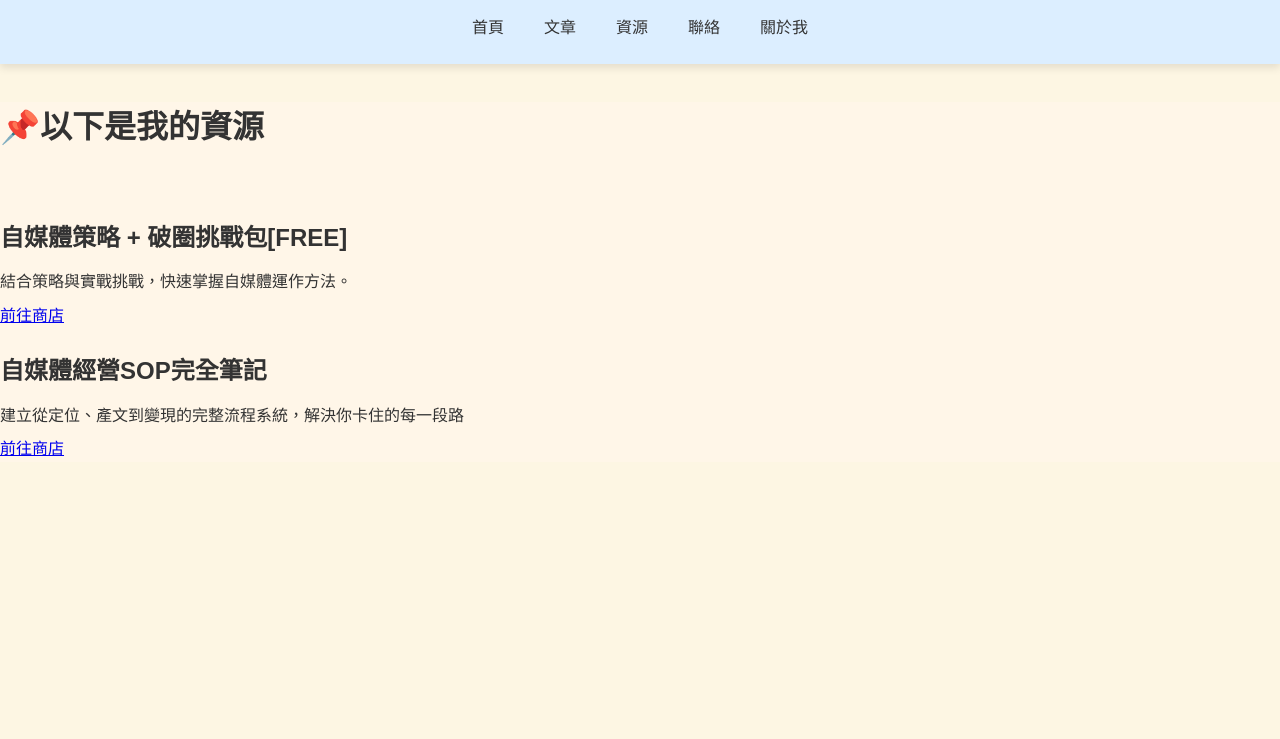
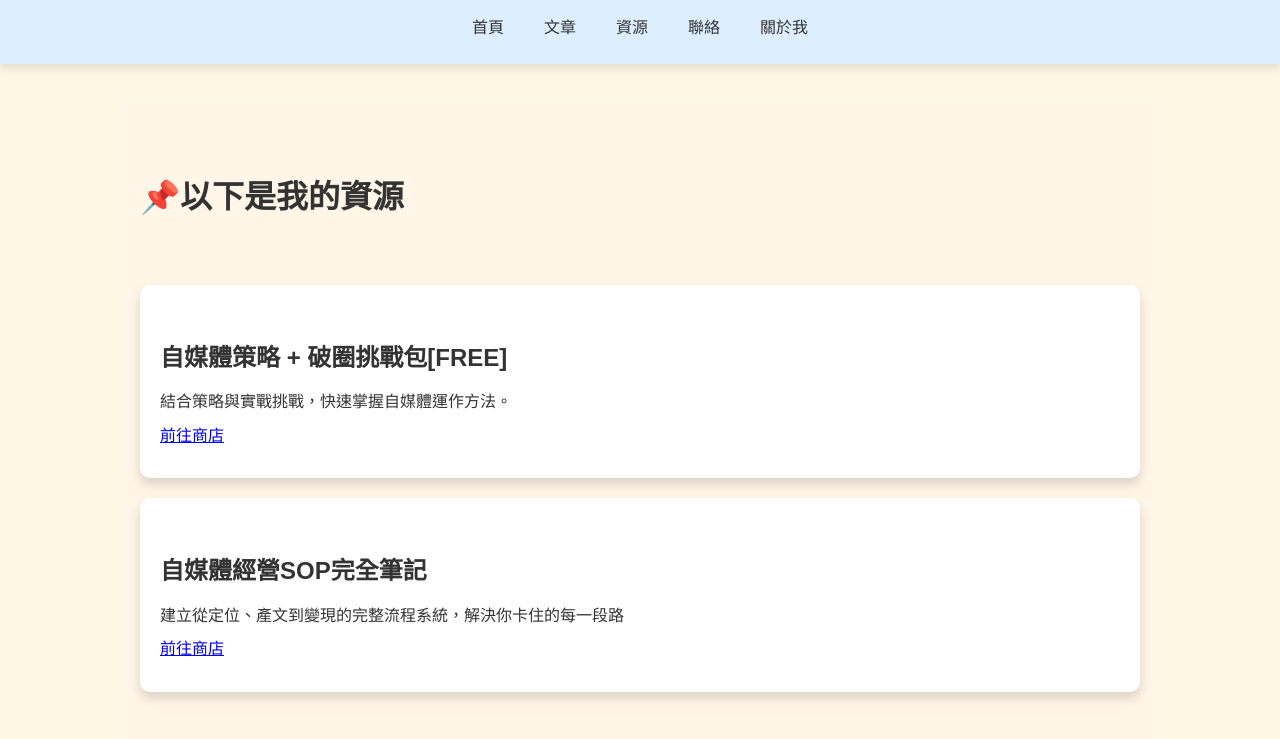
Before and after one commit to KenHAI666/Runing9TO5, a Jekyll site: the page built from resources.md, in a window 1280 px wide. Shown: the top 739 px of the page. Built offline with Jekyll 4.4.1, drawn with Linux system fonts in a browser that asks for light colours.

Commit message:
Update resources.md

```diff
--- a/resources.md
+++ b/resources.md
@@ -5,15 +5,15 @@ description: K叔整理的自媒體經營資源，包括工具、範例與教學
 keywords: 自媒體, 資源, 工具, 教學, K叔
 ---
 
-<div class=".card-section" style="background:#fff6e8;">
+<div class="card-section" style="background:#fff6e8;">
 <H1>📌以下是我的資源</H1> <br>
-<div class=".card-section-1">
+<div class="card-section-1">
   <h2>自媒體策略 + 破圈挑戰包[FREE] </h2>
   <p>結合策略與實戰挑戰，快速掌握自媒體運作方法。</p>
   <a href="https://portaly.cc/Uncleken/product/jXFxr1YZGMN04GIL8uiE" target="_blank" class="btn">前往商店</a>
 </div>
 
-<div class=".card-section-1">
+<div class="card-section-1">
   <h2>自媒體經營SOP完全筆記 </h2>
   <p>建立從定位、產文到變現的完整流程系統，解決你卡住的每一段路</p>
   <a href="https://portaly.cc/Uncleken/product/jXFxr1YZGMN04GIL8uiE" target="_blank" class="btn">前往商店</a>
```
